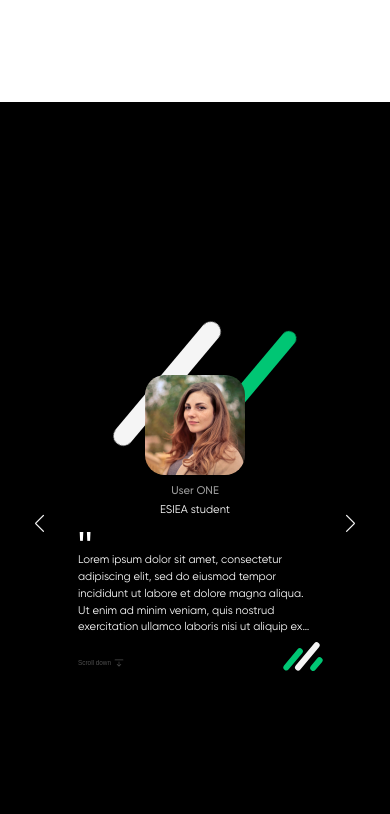
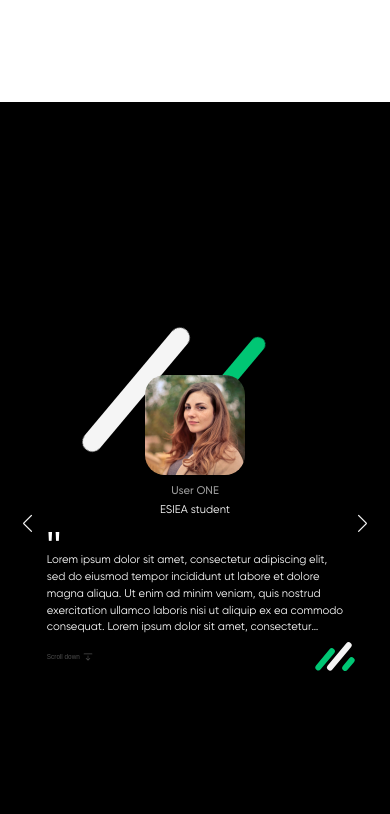
Before and after one commit to ESIEA-Dive/Mindto, a React (Create React App) app in the folder frontend_mindto/: page / in a window 390 px wide. Shown: the part 2430-3244 px from the top of the page. Built offline with nearby package versions, Linux system fonts and the light colour scheme; a web font is replaced by a local one.

Commit message:
improve testimonials space and anim
increase padding inline
fix animations

```diff
--- a/frontend_mindto/src/container/Testimonial/Testimonial.jsx
+++ b/frontend_mindto/src/container/Testimonial/Testimonial.jsx
@@ -62,7 +62,16 @@ const Testimonial = () => {
       >
         {people.map((person, index) => (
           <SwiperSlide className="testimonial-swiper-slide">
-            <div className='testimonial-quote'>
+            <motion.div
+              className='testimonial-quote'
+              initial={{
+                opacity: 0,
+              }}
+              whileInView={{
+                opacity: [0, 1],
+                transition: { duration: 0.5 }
+              }}
+            >
               <div className='testimonial-left-column'>
                 <motion.div
                   whileInView={{
@@ -165,7 +174,7 @@ const Testimonial = () => {
                   </div>
                 </div>
               </div>
-            </div>
+            </motion.div>
           </SwiperSlide>
         ))}
       </Swiper>
--- a/frontend_mindto/src/container/Testimonial/Testimonial.scss
+++ b/frontend_mindto/src/container/Testimonial/Testimonial.scss
@@ -11,7 +11,7 @@
     .testimonial-quote {
         height: 100vh;
         width: auto;
-        padding-inline: 20vw;
+        padding-inline: 17vw;
         display: flex;
         flex-direction: row;
 
@@ -19,6 +19,7 @@
             flex-direction: column;
             justify-content: center;
             height: 100vh;
+            padding-inline: 12vw;
         }
 
         .testimonial-left-column {
@@ -183,6 +184,7 @@
                     font-family: "GilroyRegular";
                     font-size: 1.2rem;
                     line-height: 1.5;
+
                     @media only screen and (max-width: 900px) {
                         font-size: 0.7rem;
                         margin-top: -2vh;
@@ -199,7 +201,7 @@
                     display: flex;
                     flex-direction: row;
                     justify-content: center;
-                    margin-top: 20px;
+                    margin-top: 14px;
 
                     .testimonial-quote-scroll-down-text {
                         color: white;
@@ -297,7 +299,8 @@
         transform: scale(0.7);
 
         @media only screen and (max-width: 900px) {
-            transform: scale(0.4)
+            transform: scale(0.4);
+            margin-left: 1vw;
         }
     }
 
@@ -307,7 +310,8 @@
         transform: scale(0.7);
 
         @media only screen and (max-width: 900px) {
-            transform: scale(0.4)
+            transform: scale(0.4);
+            margin-right: 1vw;
         }
     }
 
```
